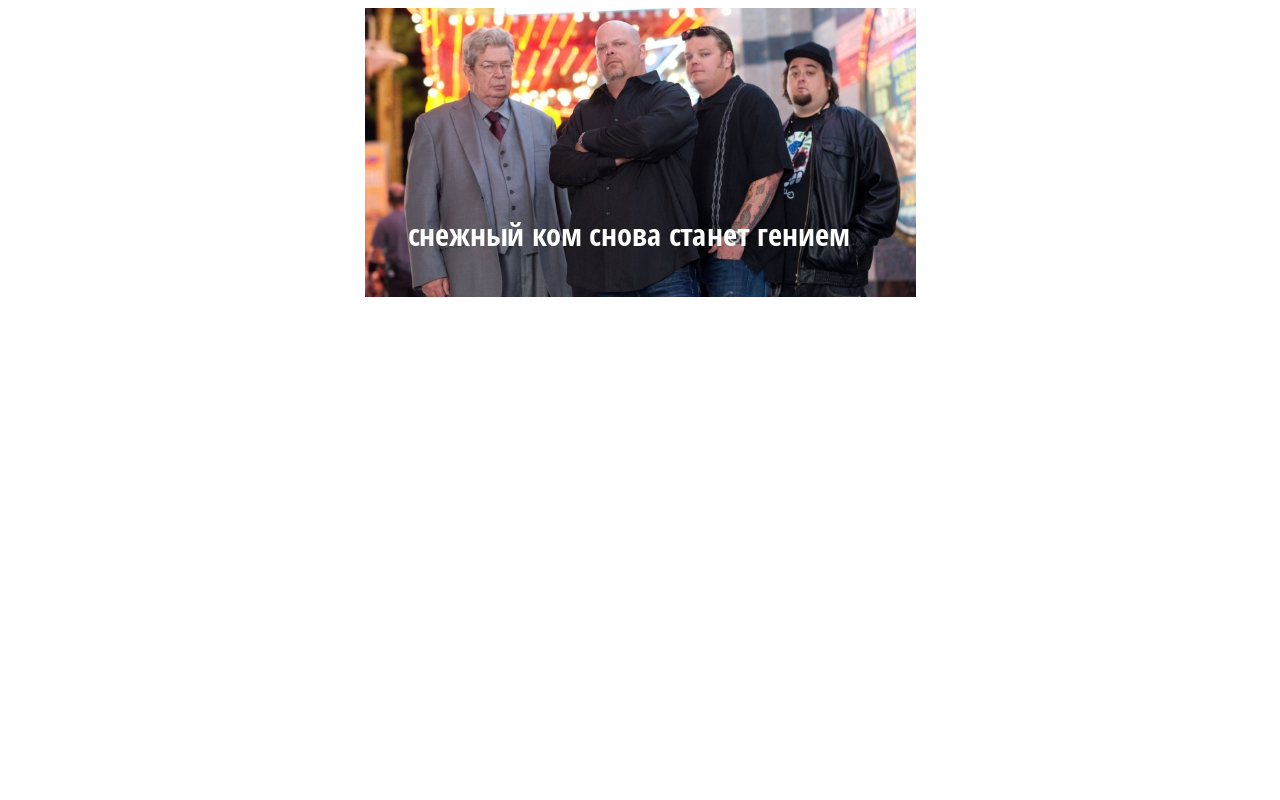
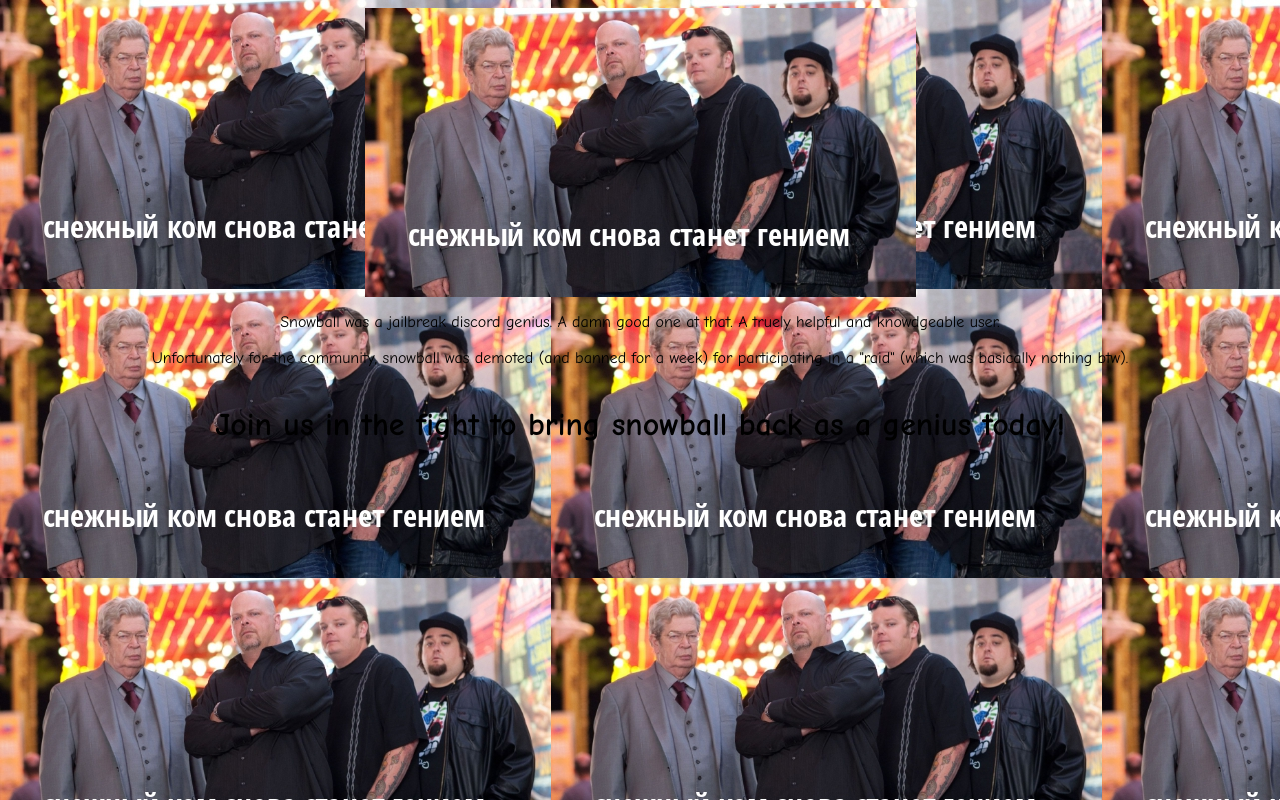
Before and after one commit to nqcshady/freesnowball, a plain HTML site: page index.html in a window 1280 px wide. Drawn offline with Linux system fonts and the light colour scheme.

Commit message:
Update index.html

```diff
--- a/index.html
+++ b/index.html
@@ -1,4 +1,15 @@
 <title>Free Snowball</title>
+<style>
+body {
+  font-family: "Comic Sans MS";
+  background-image: url("snowball.jpg");
+}
+</style>
 <p align="center">
   <img src="snowball.jpg" alt="Free Snowball"/>
 </p>
+<center>Snowball was a jailbreak discord genius. A damn good one at that. A truely helpful and knowdgeable user.</center>
+<br>
+<center>Unfortunately for the community, snowball was demoted (and banned for a week) for participating in a "raid" (which was basically nothing btw).</center>
+<br>
+<center><h1>Join us in the fight to bring snowball back as a genius today!</h1></center>
```
